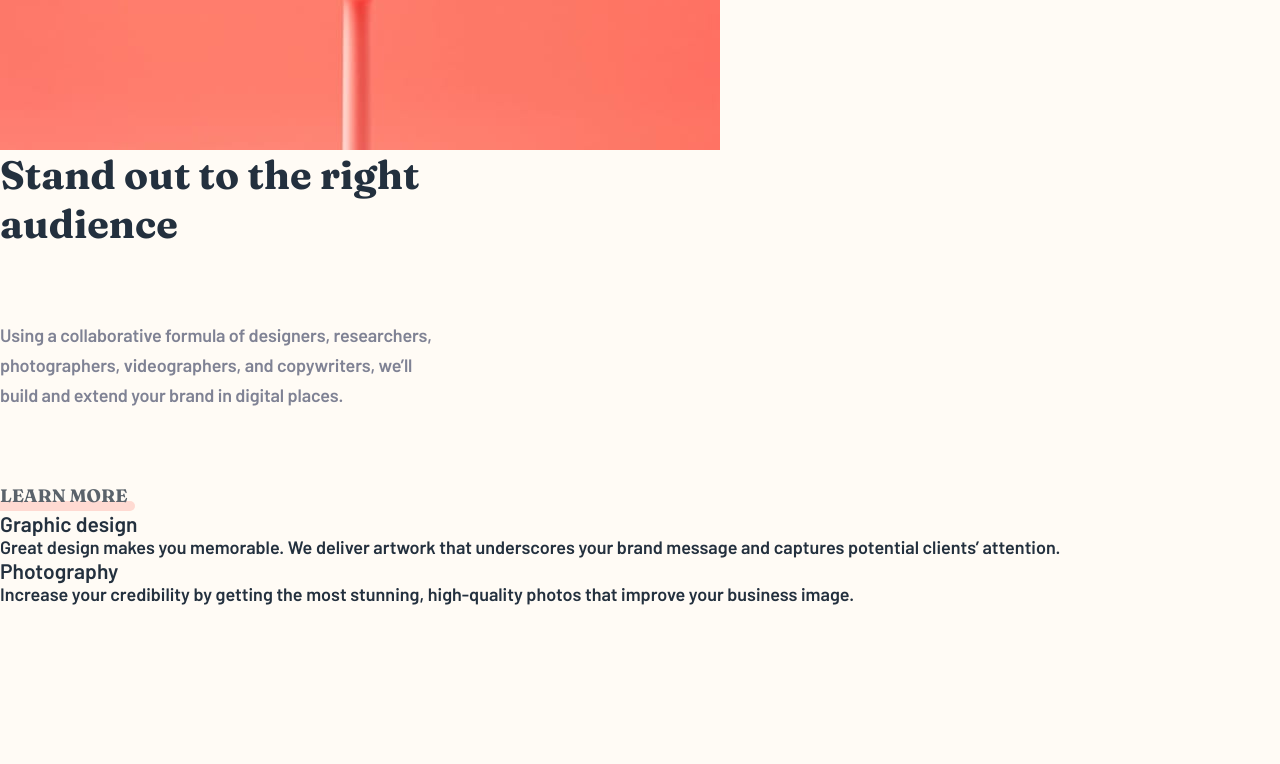
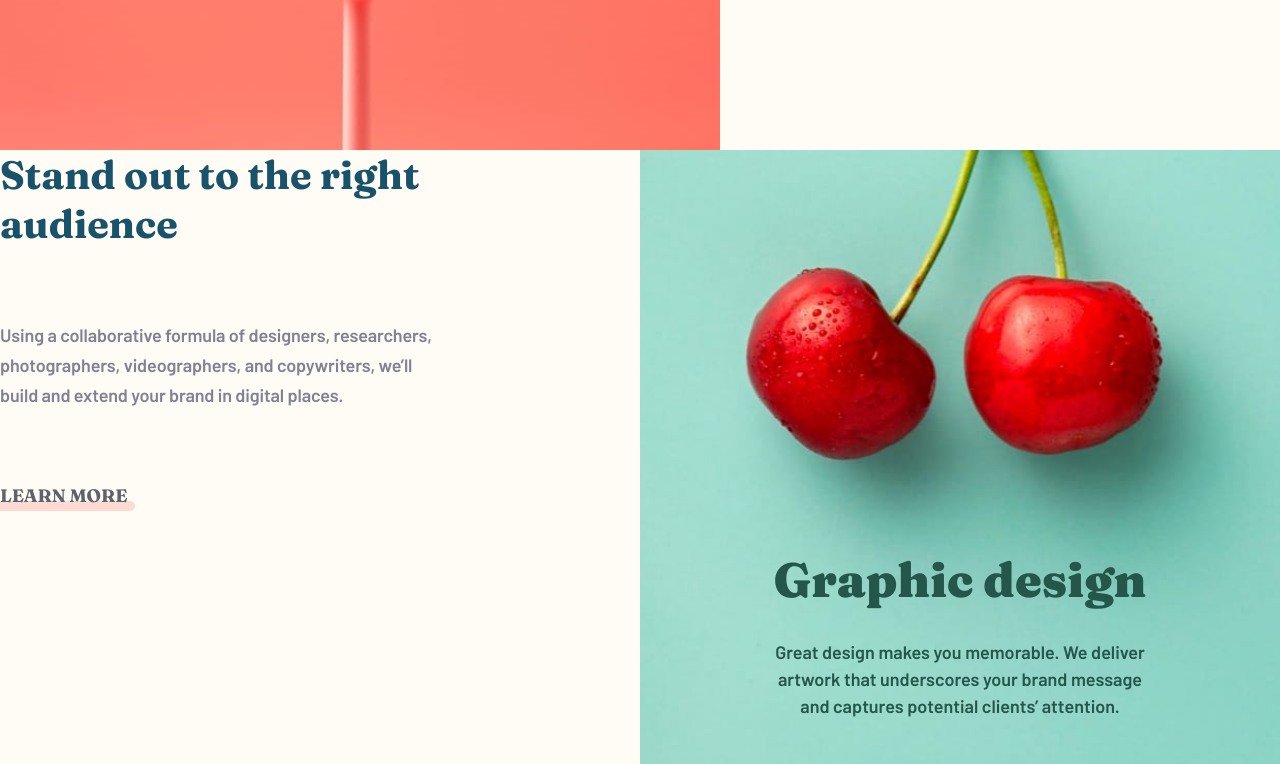
Before and after one commit to alex-cler/FrontEndMentor-SunnysideAgency, a website: page index.html in a window 1280 px wide. Shown: the part 2171-2935 px from the top of the page. Drawn offline with Linux system fonts and the light colour scheme.

Commit message:
Edit : Gallery SASS Content

```diff
--- a/index.html
+++ b/index.html
@@ -56,12 +56,12 @@
         build and extend your brand in digital places.</p>
       <a href="#" class="feature__link feature__link--red">Learn more</a>
     </div>
-    <div class="feature__design">
+    <div class="feature__container feature__design">
       <h3 class="heading">Graphic design</h3>
       <p class="text">Great design makes you memorable. We deliver artwork that underscores your brand message and captures potential
         clients’ attention.</p>
     </div>
-    <div class="feature__photography">
+    <div class="feature__container feature__photography">
       <h3 class="heading">Photography</h3>
       <p class="text">Increase your credibility by getting the most stunning, high-quality photos that improve your business image.
       </p>
@@ -103,7 +103,7 @@
     <img src="./assets/image-gallery-sugarcubes.jpg" alt="">
   </aside>
   <footer>
-    <img src="./assets/logo.svg" alt="Logo Sunnyside agency">
+    <img src="./assets/sunnyside.svg" alt="Logo Sunnyside agency">
     <ul>
       <li><a href="#">About</a></li>
       <li><a href="#">Services</a></li>
--- a/style/sass/helpers/_variables.scss
+++ b/style/sass/helpers/_variables.scss
@@ -1,10 +1,10 @@
 /* Colors */
 $red: hsl(7, 99%, 70%);
 $yellow: hsl(51, 100%, 49%);
-$dark-cyan: hsl(167, 34%, 41%);
-$dark-blue : hsl(198, 62%, 26%);
-$dark-cyan-footer : hsl(167, 44%, 69%);
-$dark-blue: hsl(212, 27%, 19%);
+$dark-cyan: hsl(168, 45%, 32%);
+$desaturate-cyan: hsl(167, 40%, 24%);
+$dark-blue: hsl(198, 62%, 26%);
+$cyan-footer : hsl(167, 44%, 69%);
 $dark-grayish-blue: hsl(213, 8%, 39%);
 $grayish-blue: hsl(232, 9%, 54%);
 $grayish-white: hsl(210, 3%, 66%);
--- a/style/sass/layout/_footer.scss
+++ b/style/sass/layout/_footer.scss
@@ -1,5 +1,5 @@
 footer {
-	background-color: $dark-cyan-footer;
+	background-color: $cyan-footer;
 	text-align: center;
 	img {
 		padding: 4em 1.5em;
--- a/style/sass/layout/_gallery.scss
+++ b/style/sass/layout/_gallery.scss
@@ -59,14 +59,46 @@ main {
 		background-color: $red;
 		}
 	}
-    .info {
+	&design {
+		padding: 400px 30px 50px;
+  		text-align: center;
+		color: $desaturate-cyan;
+		@include background {
+		background-image: url('/assets/image-graphic-design.jpg');
+		}
+	}
+	&photography {
+		padding: 400px 30px 50px;
+  		text-align: center;
+		color: $dark-blue;
+		@include background {
+		background-image: url('/assets/image-photography.jpg');
+		}
+	}
+}
+
+.heading {
+    font-family: $secondary-font;
+    font-weight: $font-weight-bold;
+    font-size: 3rem;
+    margin-bottom: 30px;
+}
+
+.text {
+	max-width: 380px;
+    max-height: 180px;
+	margin: 0 auto;
+	line-height: 27px;
+	font-weight: $font-weight-text;
+}
+    /* .info {
         width: 100%;
         height: 100%;
         display: flex;
         flex-direction: column;
         justify-content: center;
         align-items: center;
-    }
+    } */
 
 	/* a {
 		font-family: $secondary-font;
@@ -75,7 +107,7 @@ main {
 		color: $dark-blue;
 
 	} */
-}
+
 
 .gallery.cherry {
 	h3 {
```
Also changed, not shown: assets/sunnyside.svg (added), style/sass/main.css, 1 other file. Lines whose indentation alone changed are shown as unchanged.
